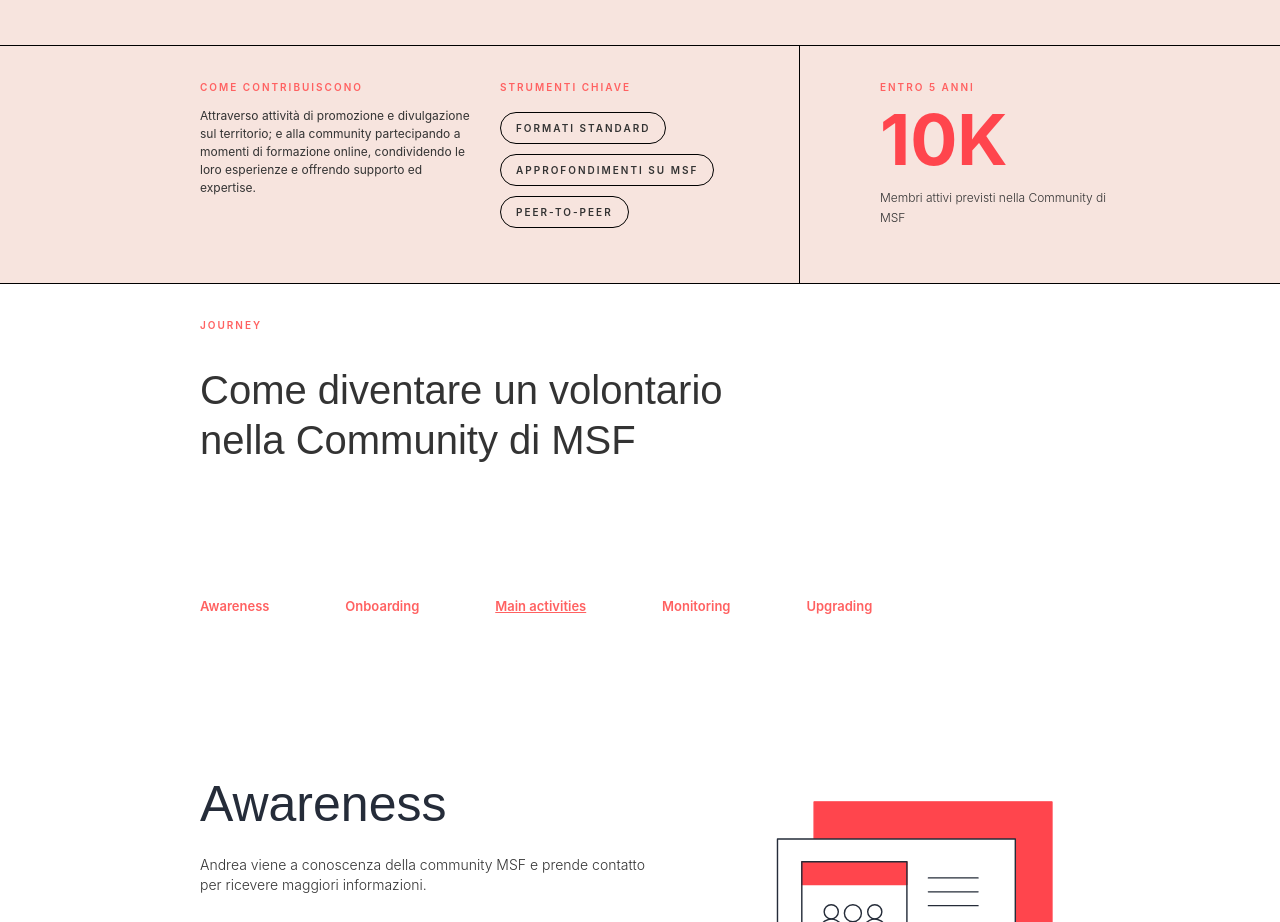
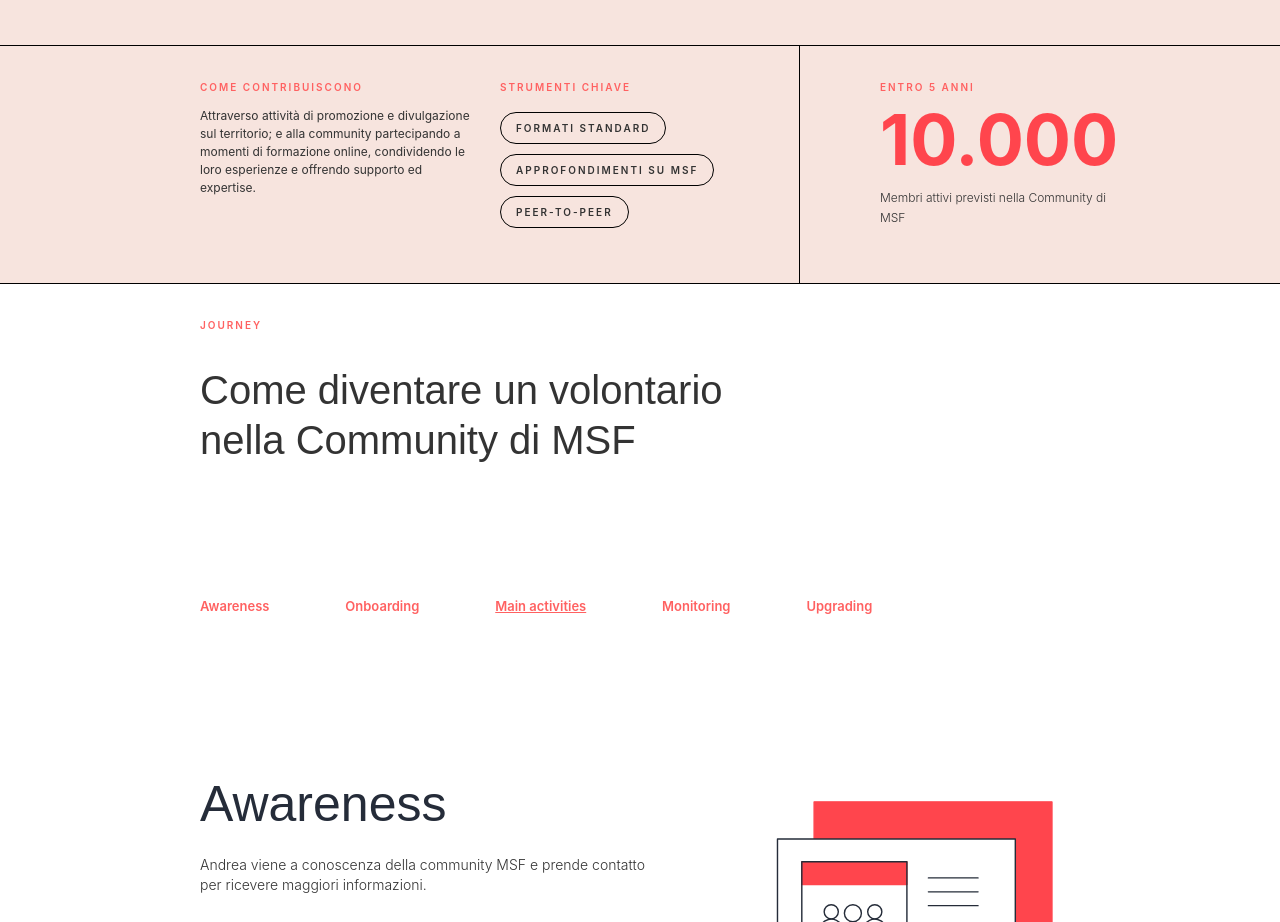
Before and after one commit to oblodesign/MSF-Website, a plain HTML site: page msf-community2.html in a window 1280 px wide. Shown: the part 820-1742 px from the top of the page. Drawn offline with nearby package versions, Linux system fonts and the light colour scheme; a script that the page names is missing.

Commit message:
Update msf-community2.html

```diff
--- a/msf-community2.html
+++ b/msf-community2.html
@@ -82,7 +82,7 @@
         </div>
         <div class="column-13 w-col w-col-4">
           <h1 class="norm paired heading-14-copy">entro 5 anni</h1>
-          <h2 class="heading-15">10K</h2>
+          <h2 class="heading-15">10.000</h2>
           <div class="text-block-14">Membri attivi previsti nella Community di MSF</div>
         </div>
       </div>
```
